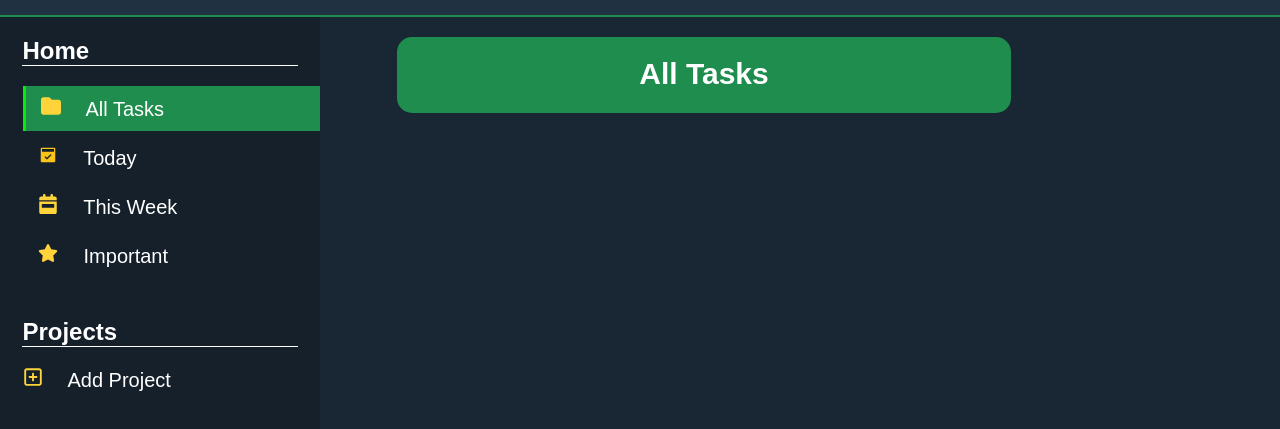
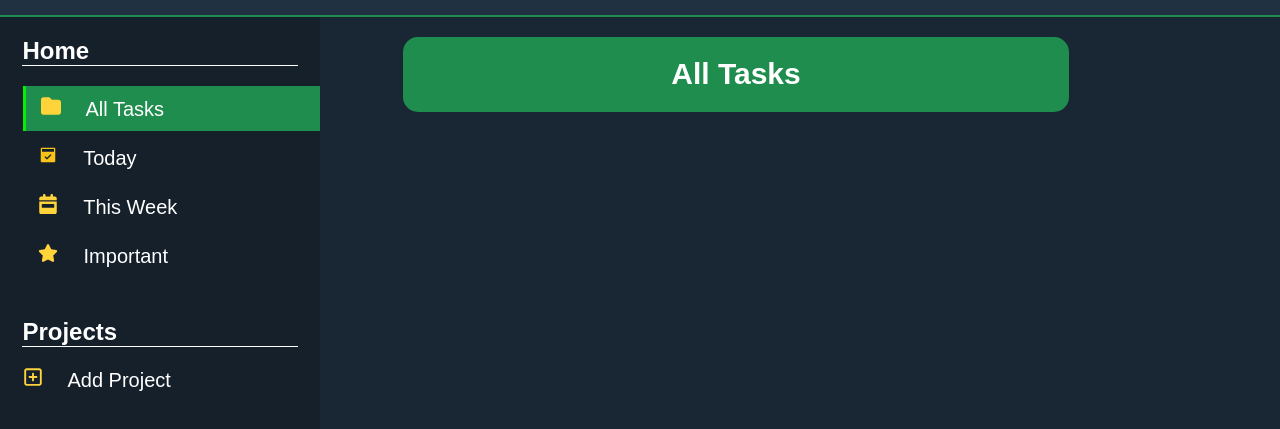
Before and after one commit to naitii/Task-Forge, a plain HTML site: page index.html in a window 1280 px wide. Shown: the part 75-504 px from the top of the page. Drawn offline with Linux system fonts and the light colour scheme.

Commit message:
minute changes

```diff
--- a/style.css
+++ b/style.css
@@ -96,7 +96,7 @@ body::-webkit-scrollbar-thumb{
     flex-wrap: wrap;
 }
 .content{
-    width: 60%;
+    width: 65vw;
     min-width: fit-content;
     display: flex;
     gap: 30px;
```
